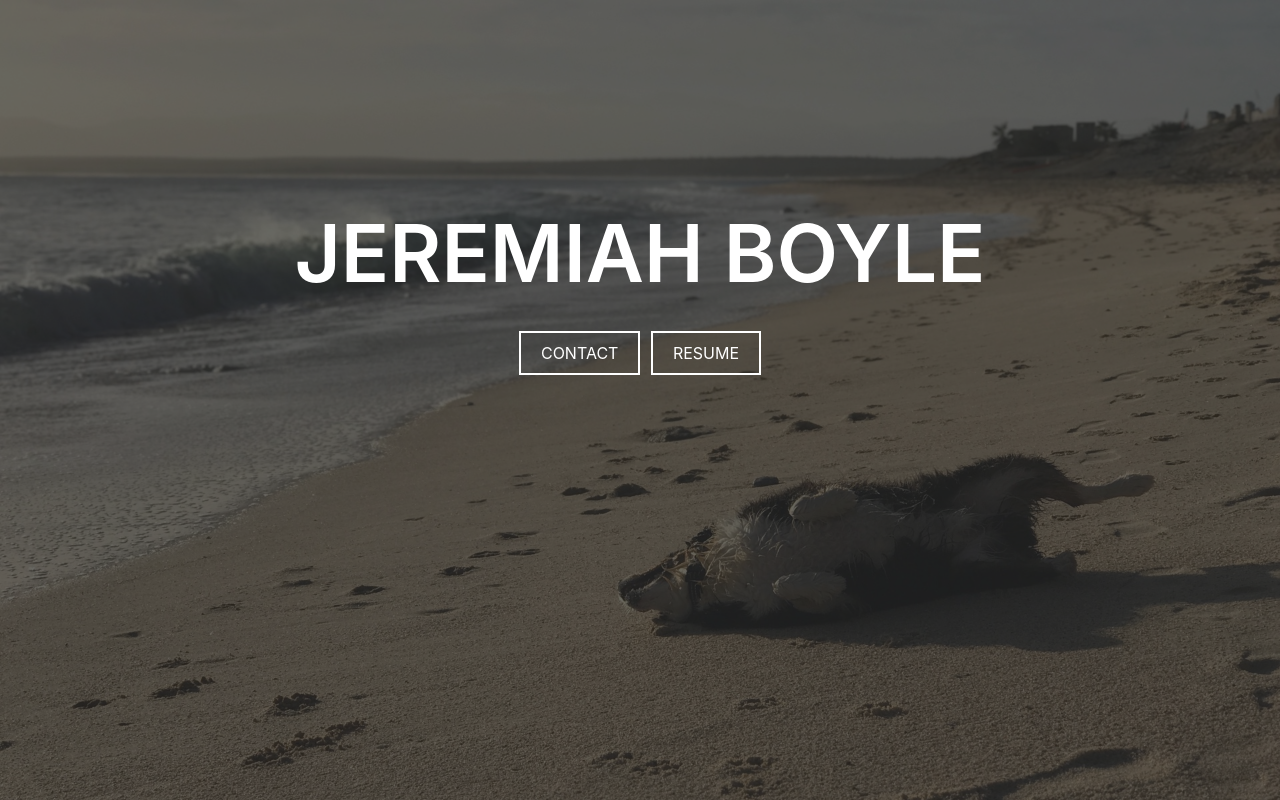
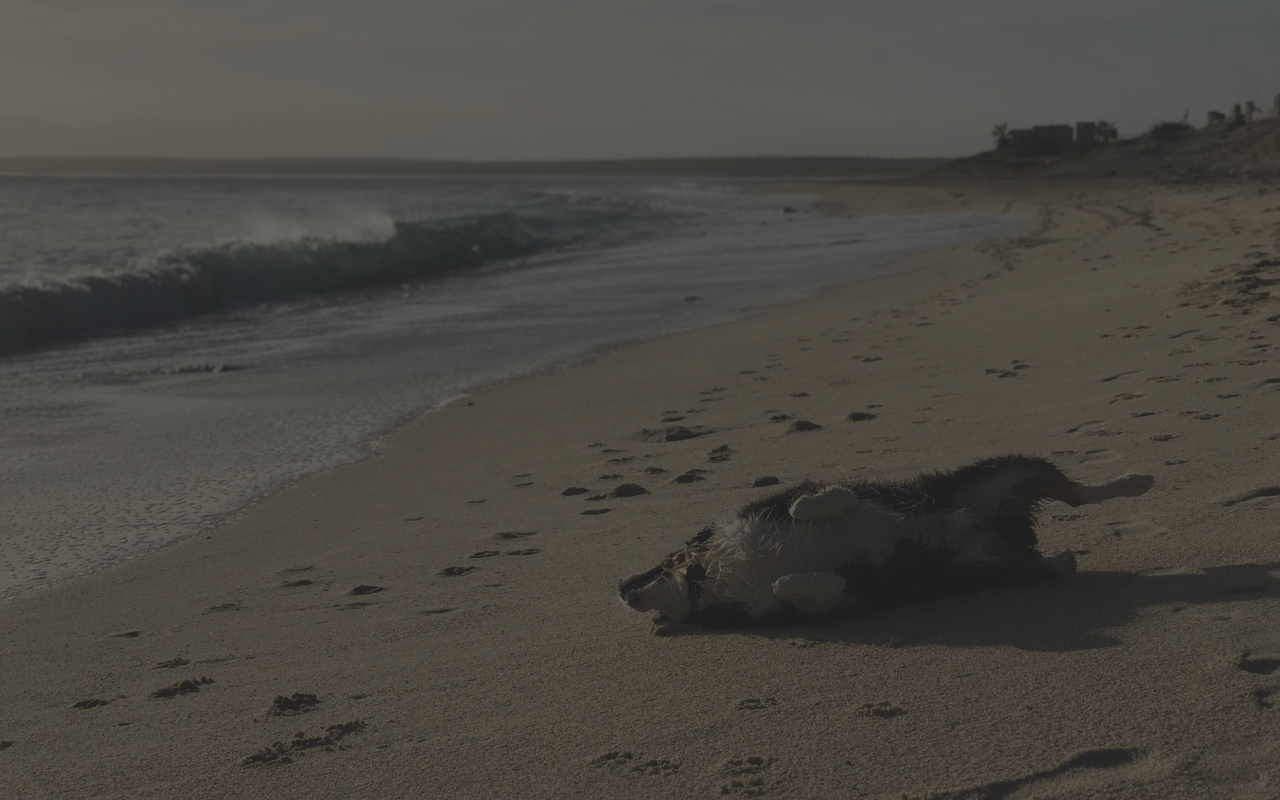
Before and after one commit to j3r3miah/j3r3miah.github.io, a plain HTML site: page index.html in a window 1280 px wide. Drawn offline with nearby package versions, Linux system fonts and the light colour scheme.

Commit message:
Kill contact info

```diff
--- a/index.html
+++ b/index.html
@@ -10,13 +10,6 @@
   <body>
     <div id="background">
       <div id="overlay">
-        <div id="content" class="align-middle">
-          <h1>JEREMIAH BOYLE</h1>
-          <div id="button-panel">
-            <a class="button" href="https://www.linkedin.com/in/jeremiah-boyle/">CONTACT</a>
-            <a class="button" href="media/Jeremiah Boyle - Resume.pdf">RESUME</a>
-          </div>
-        </div>
       </div>
     </div>
   </body>
```
Also changed, not shown: 1 other file.
